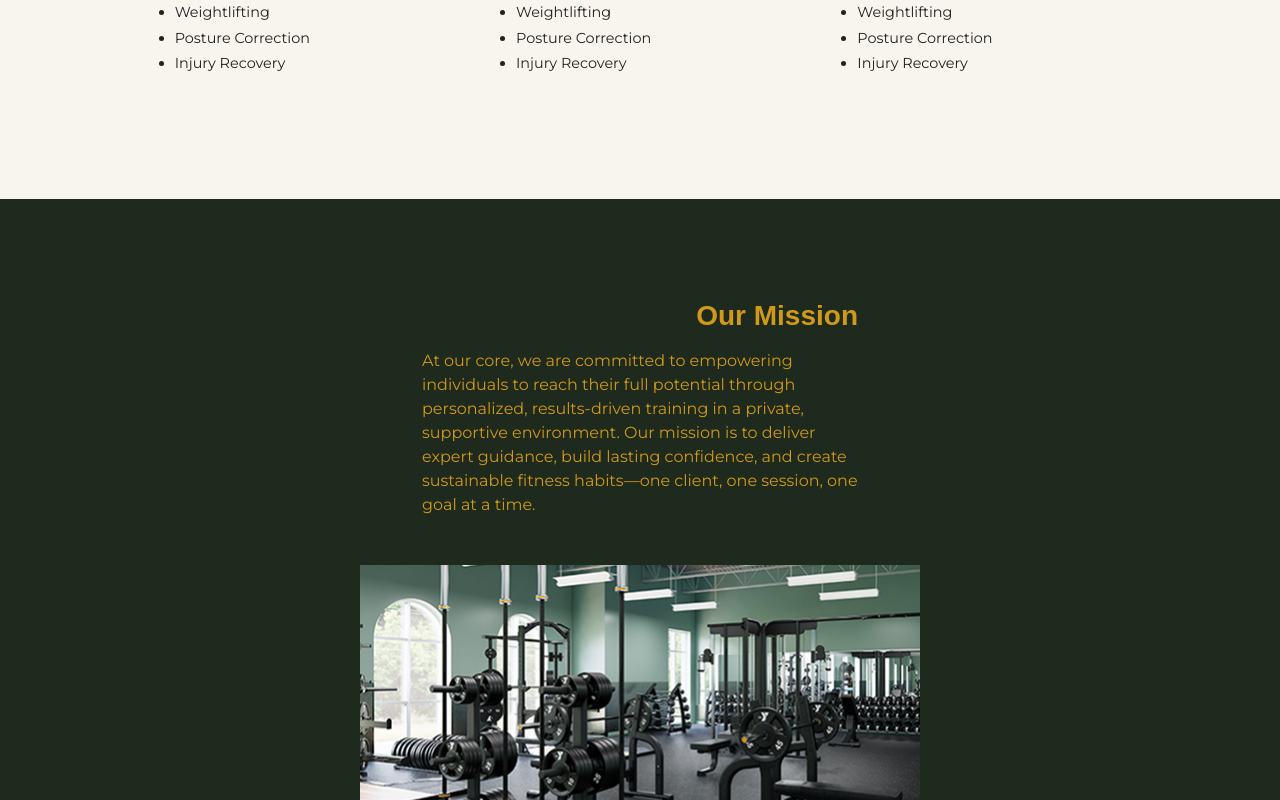
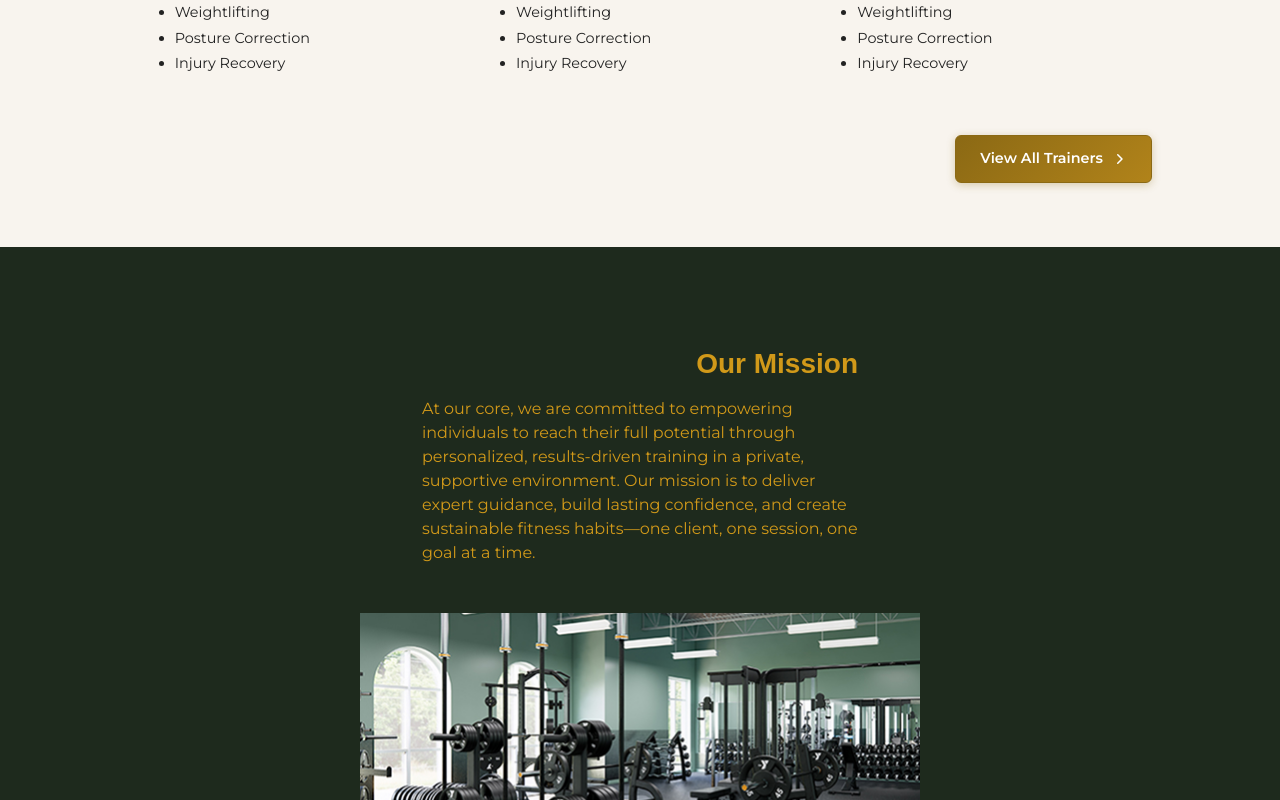
Before and after one commit to elysiumstrength/Elysiumstrength.github.io, a React (Vite) app: page / in a window 1280 px wide. Shown: the part 1360-2160 px from the top of the page. Built offline with nearby package versions, Linux system fonts and the light colour scheme; a web font is replaced by a local one.

Commit message:
values buttons

```diff
--- a/src/components/ValueSegmentFullWidth.css
+++ b/src/components/ValueSegmentFullWidth.css
@@ -1,7 +1,7 @@
 /* ValueSegmentFullWidth.css */
 .value-segment-full {
     width: 100vw;
-    min-height: 60vh;
+    min-height: 50vh;
     display: flex;
     position: relative;
 }
@@ -12,7 +12,7 @@
     flex-direction: column;
     align-items: center;
     justify-content: center;
-    padding: 3rem 2rem;
+    padding: 4rem 4rem;
     position: relative;
 }
 
@@ -30,7 +30,7 @@
 .value-segment-full__text p {
     font-size: 1.1rem;
     line-height: 1.7;
-    margin: 0;
+    margin-bottom: 2rem;
 }
 
 .value-segment-full__image {
@@ -42,9 +42,9 @@
 
 /* Gold button styles */
 .value-segment-full__button {
-    position: absolute;
-    bottom: 2rem;
-    right: 2rem;
+    position: relative;
+    align-self: flex-end;
+    margin-top: auto;
     background: linear-gradient(135deg, #8B6914, #B1831A);
     color: #ffffff;
     padding: 0.75rem 1.5rem;
--- a/src/pages/Home.css
+++ b/src/pages/Home.css
@@ -144,6 +144,7 @@ section.home {
 section.trainers {
 	display: flex;
 	flex-direction: column;
+	position: relative;
 }
 
 @media (max-width: 1240px) {
@@ -390,3 +391,8 @@ section.footer {
 		transition: color 0.2s ease;
 	}
 }
+
+.trainers__action {
+	position: relative;
+	align-self: flex-end;
+}
--- a/src/pages/Home.tsx
+++ b/src/pages/Home.tsx
@@ -63,6 +63,14 @@ export default function Home() {
                         specializations={['Weightlifting', 'Posture Correction', 'Injury Recovery']}
                     />
 
+                </div>
+                <div className="trainers__action">
+                    <a href="/trainers" className="button__gold">
+                        View All Trainers
+                        <svg className="chevron" width="16" height="16" viewBox="0 0 16 16" fill="currentColor">
+                            <path d="M6.22 3.22a.75.75 0 0 1 1.06 0l4.25 4.25a.75.75 0 0 1 0 1.06l-4.25 4.25a.75.75 0 0 1-1.06-1.06L9.94 8 6.22 4.28a.75.75 0 0 1 0-1.06Z" />
+                        </svg>
+                    </a>
                 </div>
             </section>
             {/* line that separates the two sections */}
--- a/src/styles/global.css
+++ b/src/styles/global.css
@@ -6,7 +6,8 @@
 }
 
 html {
-  font-size: 16px; /* Base font size (1rem = 16px) */
+  font-size: 16px;
+  /* Base font size (1rem = 16px) */
   line-height: 1.5;
   font-family: 'Montserrat', 'Inter', system-ui, -apple-system, BlinkMacSystemFont, 'Segoe UI',
     Roboto, Helvetica, Arial, sans-serif;
@@ -30,51 +31,59 @@ body {
 /* Typography */
 h1 {
   font-family: "Jomolhari", sans-serif;
-  font-size: 2.25rem; /* 36px */
+  font-size: 2.25rem;
+  /* 36px */
   font-weight: 700;
   margin-bottom: 0.5em;
 }
 
 h2 {
   font-family: "Jomolhari", sans-serif;
-  font-size: 1.75rem; /* 28px */
+  font-size: 1.75rem;
+  /* 28px */
   font-weight: 600;
   margin-bottom: 0.5em;
 }
 
 h3 {
-  font-size: 1.5rem; /* 24px */
+  font-size: 1.5rem;
+  /* 24px */
   font-weight: 600;
   margin-bottom: 0.5em;
 }
 
 h4 {
-  font-size: 1.25rem; /* 20px */
+  font-size: 1.25rem;
+  /* 20px */
   font-weight: 500;
   margin-bottom: 0.4em;
 }
 
 h5 {
-  font-size: 1rem; /* 16px */
+  font-size: 1rem;
+  /* 16px */
   font-weight: 500;
   margin-bottom: 0.3em;
 }
 
 h6 {
-  font-size: 0.875rem; /* 14px */
+  font-size: 0.875rem;
+  /* 14px */
   font-weight: 500;
   margin-bottom: 0.2em;
 }
 
 p {
-  font-size: 1rem; /* 16px */
+  font-size: 1rem;
+  /* 16px */
   font-weight: 400;
   margin-bottom: 1em;
   color: #333;
 }
 
 small {
-  font-size: 0.875rem; /* 14px */
+  font-size: 0.875rem;
+  /* 14px */
   color: #666;
 }
 
@@ -88,32 +97,90 @@ a:hover {
 }
 
 /* Spacing utility classes */
-.mt-1 { margin-top: 0.25rem; }
-.mt-2 { margin-top: 0.5rem; }
-.mt-3 { margin-top: 1rem; }
-.mt-4 { margin-top: 1.5rem; }
+.mt-1 {
+  margin-top: 0.25rem;
+}
 
-.mb-1 { margin-bottom: 0.25rem; }
-.mb-2 { margin-bottom: 0.5rem; }
-.mb-3 { margin-bottom: 1rem; }
-.mb-4 { margin-bottom: 1.5rem; }
+.mt-2 {
+  margin-top: 0.5rem;
+}
 
-.pt-1 { padding-top: 0.25rem; }
-.pt-2 { padding-top: 0.5rem; }
-.pt-3 { padding-top: 1rem; }
-.pt-4 { padding-top: 1.5rem; }
+.mt-3 {
+  margin-top: 1rem;
+}
 
-.pb-1 { padding-bottom: 0.25rem; }
-.pb-2 { padding-bottom: 0.5rem; }
-.pb-3 { padding-bottom: 1rem; }
-.pb-4 { padding-bottom: 1.5rem; }
+.mt-4 {
+  margin-top: 1.5rem;
+}
+
+.mb-1 {
+  margin-bottom: 0.25rem;
+}
+
+.mb-2 {
+  margin-bottom: 0.5rem;
+}
+
+.mb-3 {
+  margin-bottom: 1rem;
+}
+
+.mb-4 {
+  margin-bottom: 1.5rem;
+}
+
+.pt-1 {
+  padding-top: 0.25rem;
+}
+
+.pt-2 {
+  padding-top: 0.5rem;
+}
+
+.pt-3 {
+  padding-top: 1rem;
+}
+
+.pt-4 {
+  padding-top: 1.5rem;
+}
+
+.pb-1 {
+  padding-bottom: 0.25rem;
+}
+
+.pb-2 {
+  padding-bottom: 0.5rem;
+}
+
+.pb-3 {
+  padding-bottom: 1rem;
+}
+
+.pb-4 {
+  padding-bottom: 1.5rem;
+}
 
 /* Font weight utility classes */
-.font-light { font-weight: 300; }
-.font-normal { font-weight: 400; }
-.font-medium { font-weight: 500; }
-.font-semibold { font-weight: 600; }
-.font-bold { font-weight: 700; }
+.font-light {
+  font-weight: 300;
+}
+
+.font-normal {
+  font-weight: 400;
+}
+
+.font-medium {
+  font-weight: 500;
+}
+
+.font-semibold {
+  font-weight: 600;
+}
+
+.font-bold {
+  font-weight: 700;
+}
 
 /* Button Reset */
 button {
@@ -158,3 +225,36 @@ button {
   border: 1px solid #ffffff;
   border-radius: 100px;
 }
+
+.button__gold {
+  font-family: 'Montserrat', sans-serif;
+  color: #ffffff;
+  font-size: 0.9rem;
+  font-weight: 600;
+  padding: 0.75rem 1.5rem;
+  background: linear-gradient(135deg, #8B6914, #B1831A);
+  border: 1px solid #8B6914;
+  border-radius: 6px;
+  text-decoration: none;
+  display: inline-flex;
+  align-items: center;
+  gap: 0.5rem;
+  transition: all 0.3s ease;
+  box-shadow: 0 2px 8px rgba(139, 105, 20, 0.3);
+  cursor: pointer;
+}
+
+.button__gold:hover {
+  background: linear-gradient(135deg, #6B4F0F, #8B6914);
+  transform: translateY(-2px);
+  box-shadow: 0 4px 12px rgba(139, 105, 20, 0.4);
+  text-decoration: none;
+}
+
+.button__gold .chevron {
+  transition: transform 0.3s ease;
+}
+
+.button__gold:hover .chevron {
+  transform: translateX(3px);
+}
```
Lines whose indentation alone changed are shown as unchanged.
